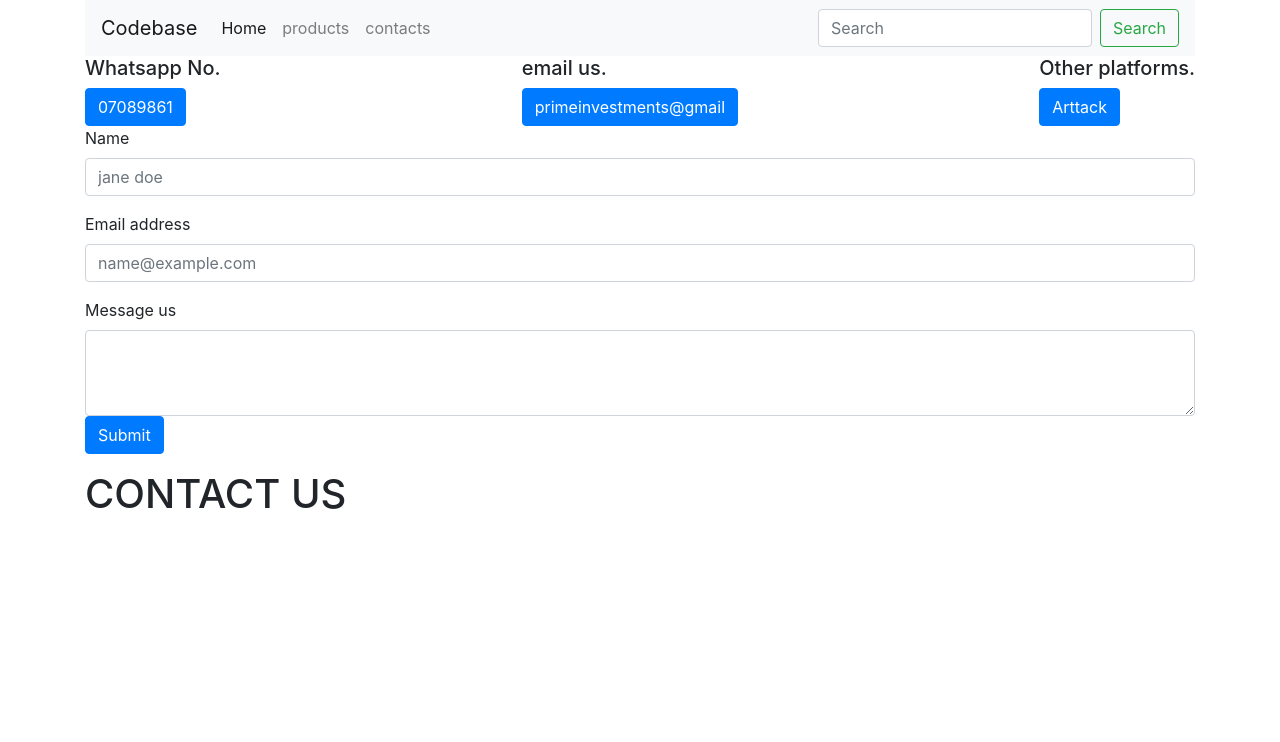
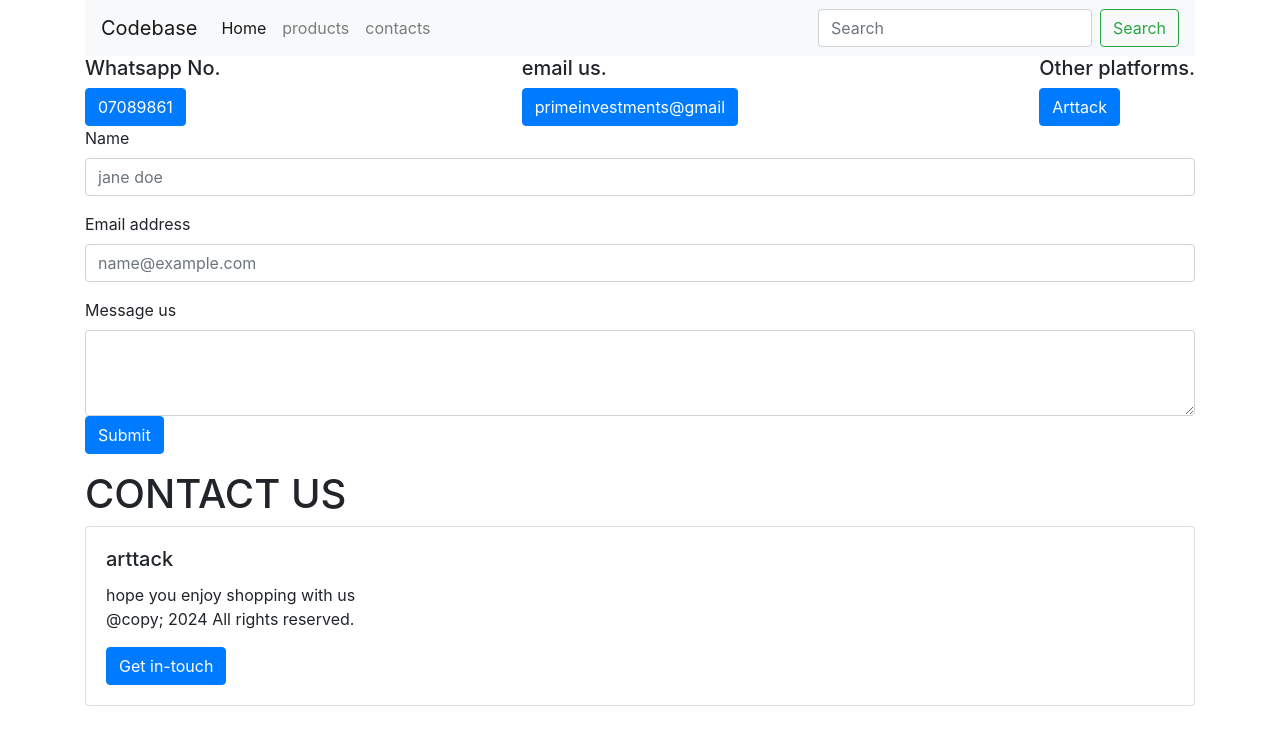
Before and after one commit to mohaidris/storebase, a plain HTML site: page contacts.html in a window 1280 px wide. Drawn offline with nearby package versions, Linux system fonts and the light colour scheme.

Commit message:
add products

```diff
--- a/contacts.html
+++ b/contacts.html
@@ -80,7 +80,19 @@
 
 
         <h1>CONTACT US</h1>
+
+        <footer>
+            <div class="card";>
+                <div class="card-body">
+                  <h5 class="card-title">arttack</h5>
+                  <p class="card-text">hope you enjoy shopping with us<br>@copy; 2024 All rights reserved.</p>
+                  <a href="contacts.html" class="btn btn-primary">Get in-touch</a>
+                </div>
+              </div>
+            </footer>
     </div>
+
+
 
 
 
```
Also changed, not shown: products.html (+11 -0 lines).
